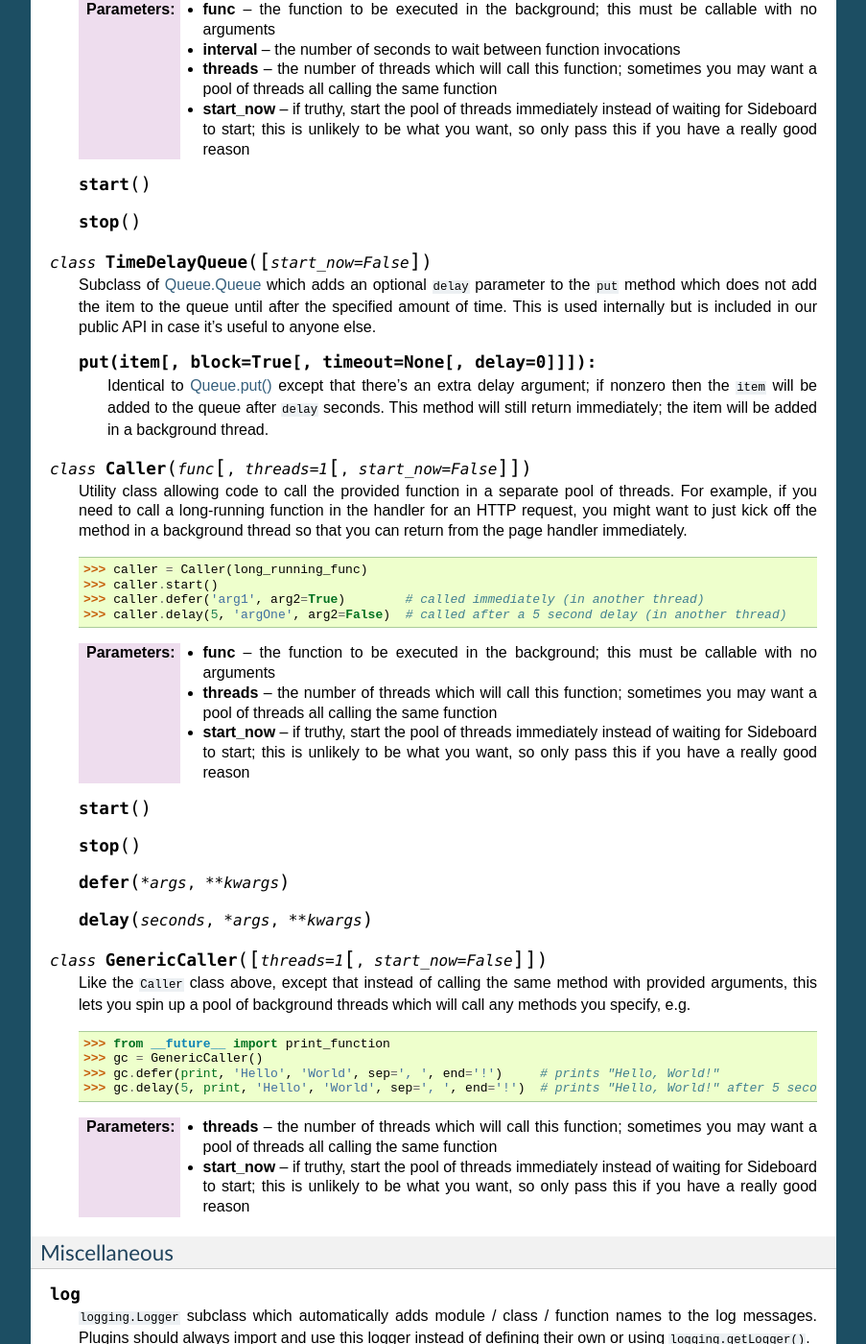
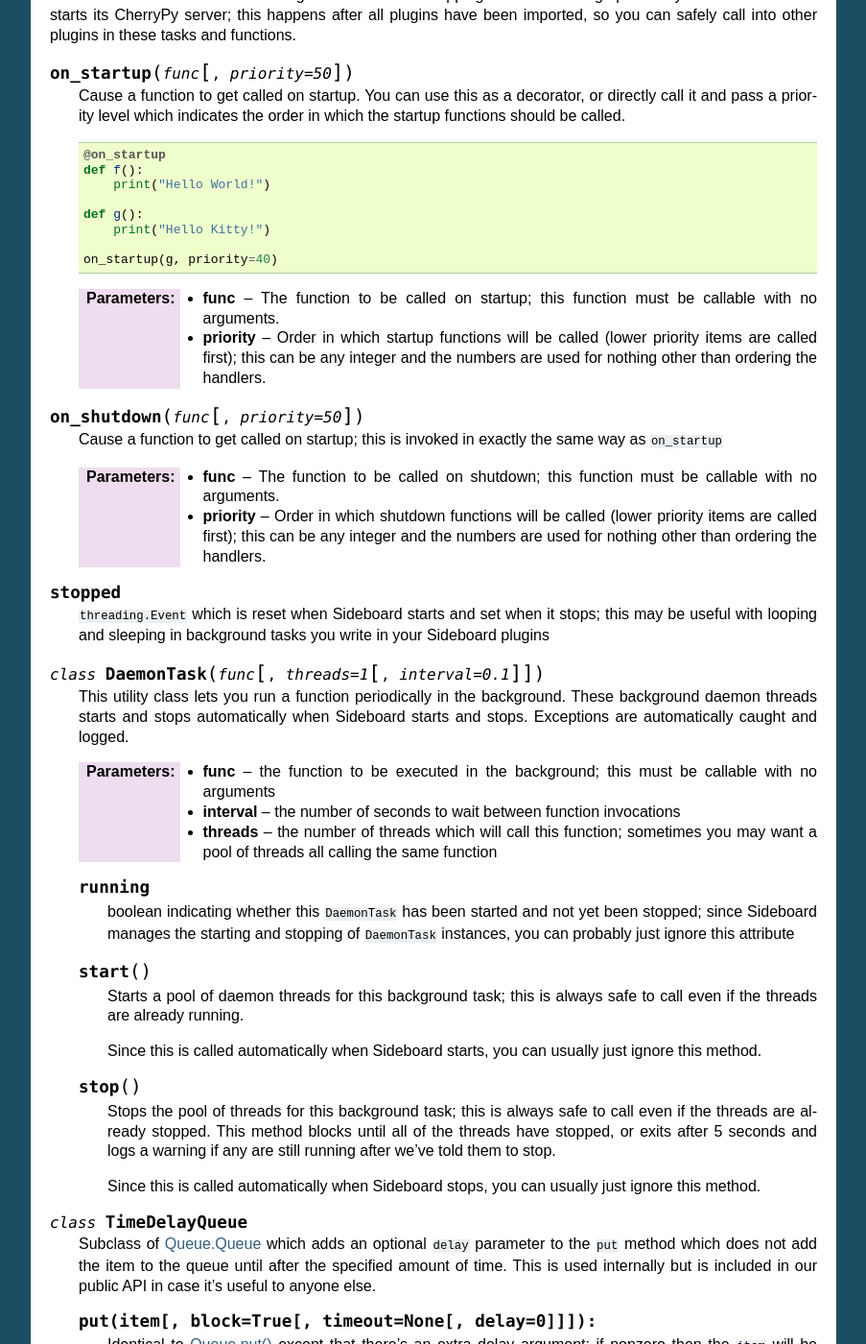
Before and after one commit to magfest/sideboard, a Sphinx documentation site: the page built from docs/source/index.rst, in a window 1280 px wide and 1400 px high, scrolled down 13577 px. Shown: the whole window at 96% size, without its empty margins (198-1101 px from the left). Built offline with Sphinx 7.4.7, drawn with Linux system fonts in a browser that asks for light colours; the version number is read from the project's files by our own code; some of the changed text lies outside the part shown.

Commit message:
#8: added more docstrings and sphinx docs, tweaked logging levels to avoid double-logging stacktraces, and added assertion about our ability to connect to localhost

```diff
--- a/docs/source/index.rst
+++ b/docs/source/index.rst
@@ -61,7 +61,7 @@
     $ paver make_sideboard_venv
     $ ./env/bin/python sideboard/run_server.py
 
-Now you can go to `<http://localhost:8282/>`_ and you'll see a page show you Sideboard' version and all of the installed plugins (currently none).
+Now you can go to `<http://localhost:8282/>`_ and you'll see a page show you Sideboard's version and all of the installed plugins (currently none).
 
 So let's create a plugin with paver:
 
@@ -365,52 +365,59 @@
         :param module: the module you are exposing; any function in this module which is not prefixed with an underscore will be callable
         :param namespace: the prefix which consumers calling your method over RPC will use; if omitted this defaults to your module name
 
+        After a module has been exposed, its methods can be called by other plugins, for example
 
-After a module has been exposed, its methods can be called by other plugins, for example
+        .. code-block:: python
 
-.. code-block:: python
+            from sideboard.lib import services
+            news, weather = services.news, services.weather
 
-    from sideboard.lib import services
-    news, weather = services.news, services.weather
+            def get_current_events():
+                return {
+                    "news": news.get_headlines(),
+                    "weather": weather.current_weather()
+                }
 
-    def get_current_events():
-        return {
-            "news": news.get_headlines(),
-            "weather": weather.current_weather()
-        }
+        One of the advantagtes of Sideboard is that your code doesn't need to care where the other plugins are installed; they could be either local or remote.  If they're installed on the same machine, then the above code would just work with nothing else needed, and if they're on a different box, you'd need to add the ``rpc_services`` section to your config file:
 
-One of the advantagtes of Sideboard is that your code doesn't need to care where the other plugins are installed; they could be either local or remote.  If they're installed on the same machine, then the above code would just work with nothing else needed, and if they're on a different box, you'd need to add the ``rpc_services`` section to your config file:
+        .. code-block:: none
 
-.. code-block:: none
+            [rpc_services]
+            foo = example.com
+            bar = example.com
+            baz = secure.com
+            news = secure.com
+            weather = insecure.biz:8080
 
-    [rpc_services]
-    foo = example.com
-    bar = example.com
-    baz = secure.com
-    news = secure.com
-    weather = insecure.biz:8080
+            [[secure.com]]
+            ca = /path/to/ca.pem
+            client_key = /path/to/key.pem
+            client_cert = /path/to/cert.pem
 
-    [[secure.com]]
-    ca = /path/to/ca.pem
-    client_key = /path/to/key.pem
-    client_cert = /path/to/cert.pem
+            [[insecure.biz:8080]]
+            jsonrpc_only = True
+            ca =
+            client_key =
+            client_cert =
 
-    [[insecure.biz:8080]]
-    jsonrpc_only = True
-    ca =
-    client_key =
-    client_cert =
+        Note that the rpc_services section contains a mapping of service names to hostnames, and you may optionally add a subsection for each hostname, specifying the client cert information.  If omitted, these values will default to the global values of the same names.  So if you're using the same CA for all of your sideboard apps, you probably won't need to include any subsections.
 
-Note that the rpc_services section contains a mapping of service names to hostnames, and you may optionally add a subsection for each hostname, specifying the client cert information.  If omitted, these values will default to the global values of the same names.  So if you're using the same CA for all of your sideboard apps, you probably won't need to include any subsections.
+    .. attribute:: jsonrpc
 
-We use websockets as the default RPC mechanism, but you can also use Jsonrpc as a fallback, using the .jsonrpc attribute of sideboard.lib.services.  You can also configure a service to ONLY use jsonrpc using the ``jsonrpc_only`` config value in the subsection for that host; you probably shouldn't do that unless you're connecting to a non-Sideboard service.
+        We use websockets as the default RPC mechanism, but you can also use Jsonrpc as a fallback, using the .jsonrpc attribute of sideboard.lib.services.  You can also configure a service to ONLY use jsonrpc using the ``jsonrpc_only`` config value in the subsection for that host; you probably shouldn't do that unless you're connecting to a non-Sideboard service.
 
->>> from sideboard.lib import services
->>> services.foo.some_func()          # uses websockets
-'Hello World!'
->>> services.foo.jsonrpc.some_func()  # uses jsonrpc
-'Hello World!'
->>> services.weather.some_func()      # uses jsonrpc
+        >>> from sideboard.lib import services
+        >>> services.foo.some_func()          # uses websockets
+        'Hello World!'
+        >>> services.foo.jsonrpc.some_func()  # uses jsonrpc
+        'Hello World!'
+        >>> services.weather.some_func()      # uses jsonrpc
+
+    .. method:: get_websocket(service_name)
+
+        The services API already opens a websocket connection to each remote host which it's been configured to call out to for RPC services.  This method returns the underlying websocket connection for the specified service name, although you probably won't need to access these websocket connections directly, because
+        * if you need to make RPC calls, we recommend just calling into service object methods, e.g. ``services.foo.some_func()``
+        * if you need to make a websocket subscription, we recommend using the `Subscription <#Subscription>`_ class
 
 
 
@@ -562,11 +569,18 @@
 
 Sideboard provides several useful classes for establishing websocket connections to other Sideboard servers, implementing the websocket RPC protocol described in the previous section.
 
-.. class:: WebSocket([url[, ssl_opts={}]])
+.. class:: WebSocket([url[, ssl_opts={}[, connect_immediately=True[, max_wait=2]]]])
 
-    Class representing a persistent websocket connection to the specified url (or connecting to this sideboard instance on localhost if necessary), with an option dictionary of extra keyword arguments to be passed to ssl.wrap_socket, typically client cert parameters.
+    Class representing a persistent websocket connection to the specified url (or connecting to this sideboard instance on localhost if url is omitted), with an option dictionary of extra keyword arguments to be passed to ssl.wrap_socket, typically client cert parameters.
 
-    Instantiating a WebSocket object immediately starts two threads:
+    You probably won't ever need to instantiate this class directly in your production code, but it's used under the hood to implement the `services API <#services>`_ and is very useful for debugging or one-off scripts.
+
+    :param url:
+    :param ssl_opts:
+    :param connect_immediately:
+    :param max_wait:
+
+    Instantiating a WebSocket object immediately starts two threads (unless ``connect_immediately`` is false, in which case this will happen when ``.connect()`` is called):
 
     * a thread which listens on the open connection and dispatches incoming messages
 
@@ -615,6 +629,12 @@
 
         :param client: the client id being unsubscribed; this is whatever was returned from the ``subscribe`` method
 
+    .. method:: connect([max_wait=0])
+
+        Starts the two background threads described above.  This method returns immediately unless the ``max_wait`` parameter is specified.  If specified, we will wait for up to that many seconds for the underlying connection to be active.  If that much time elapses without a successful connection, a warning will be logged, but we will still return without raising an exception with the websocket in an unconnected state.
+
+        This method is safe to call if this websocket is already connected; in that case this method is effectively a noop because nothing will happen.
+
     .. method:: close()
 
         Closes this connection safely; any errors will be logged and swallowed, so this method will never raise an exception.  Both daemon threads are stopped.
@@ -624,6 +644,13 @@
     .. attribute:: connected
 
         boolean indicating whether or not this connection is currently active
+
+    .. attribute:: fallback
+
+        Handler function which is called when we receive a message which is not a response to either a ``call`` or ``subscribe`` RPC message.  By default this just logs an error message.  You can override this by either subclassing this class or simply by setting the attribute to a function which takes a single argument (the message received), e.g.
+
+        >>> ws = WebSocket()
+        >>> ws.fallback = lambda message: do_something_with(message)
 
 
 .. class:: Subscription(rpc_method, *args, **kwargs)
@@ -756,24 +783,35 @@
 
 .. attribute:: stopped
 
-    ``threading.Event`` which is reset when Sideboard starts and set when it stops; this may be useful with infinitely looping and sleeping in background tasks
+    ``threading.Event`` which is reset when Sideboard starts and set when it stops; this may be useful with looping and sleeping in background tasks you write in your Sideboard plugins
 
 
-.. class:: DaemonTask(func[, threads=1[, start_now=False]])
+.. class:: DaemonTask(func[, threads=1[, interval=0.1]])
 
-    This utility class lets you run a function periodically in the background.  This background thread starts and stops automatically when Sideboard starts and stops.  Exceptions are automatically caught and logged.
+    This utility class lets you run a function periodically in the background.  These background daemon threads starts and stops automatically when Sideboard starts and stops.  Exceptions are automatically caught and logged.
 
     :param func: the function to be executed in the background; this must be callable with no arguments
     :param interval: the number of seconds to wait between function invocations
     :param threads: the number of threads which will call this function; sometimes you may want a pool of threads all calling the same function
-    :param start_now: if truthy, start the pool of threads immediately instead of waiting for Sideboard to start; this is unlikely to be what you want, so only pass this if you have a really good reason
+
+    .. attribute:: running
+
+        boolean indicating whether this ``DaemonTask`` has been started and not yet been stopped; since Sideboard manages the starting and stopping of ``DaemonTask`` instances, you can probably just ignore this attribute
 
     .. method:: start()
 
+        Starts a pool of daemon threads for this background task; this is always safe to call even if the threads are already running.
+
+        Since this is called automatically when Sideboard starts, you can usually just ignore this method.
+
     .. method:: stop()
 
+        Stops the pool of threads for this background task; this is always safe to call even if the threads are already stopped.  This method blocks until all of the threads have stopped, or exits after 5 seconds and logs a warning if any are still running after we've told them to stop.
 
-.. class:: TimeDelayQueue([start_now=False])
+        Since this is called automatically when Sideboard stops, you can usually just ignore this method.
+
+
+.. class:: TimeDelayQueue()
 
     Subclass of `Queue.Queue <http://docs.python.org/2/library/queue.html#Queue.Queue>`_ which adds an optional ``delay`` parameter to the ``put`` method which does not add the item to the queue until after the specified amount of time.  This is used internally but is included in our public API in case it's useful to anyone else.
 
@@ -782,29 +820,29 @@
         Identical to `Queue.put() <http://docs.python.org/2/library/queue.html#Queue.Queue.put>`_ except that there's an extra delay argument; if nonzero then the ``item`` will be added to the queue after ``delay`` seconds.  This method will still return immediately; the item will be added in a background thread.
 
 
-.. class:: Caller(func[, threads=1[, start_now=False]])
+.. class:: Caller(func[, threads=1])
 
     Utility class allowing code to call the provided function in a separate pool of threads.  For example, if you need to call a long-running function in the handler for an HTTP request, you might want to just kick off the method in a background thread so that you can return from the page handler immediately.
 
     >>> caller = Caller(long_running_func)
-    >>> caller.start()
     >>> caller.defer('arg1', arg2=True)        # called immediately (in another thread)
     >>> caller.delay(5, 'argOne', arg2=False)  # called after a 5 second delay (in another thread)
 
     :param func: the function to be executed in the background; this must be callable with no arguments
     :param threads: the number of threads which will call this function; sometimes you may want a pool of threads all calling the same function
-    :param start_now: if truthy, start the pool of threads immediately instead of waiting for Sideboard to start; this is unlikely to be what you want, so only pass this if you have a really good reason
 
-    .. method:: start()
-
-    .. method:: stop()
+    This is a subclass of `DaemonTask <#DaemonTask>`_, so it has ``.start()`` and ``.stop()`` methods as well as a ``.running`` attribute which you can probably ignore, since Sideboard manages the starting and stopping of this class' instances.
 
     .. method:: defer(*args, **kwargs)
 
+        Pass a set of arguments and keyword arguments which will be used to call this instance's function in a background thread.
+
     .. method:: delay(seconds, *args, **kwargs)
 
+        Call this instance's function in a background thread after the specified delay with the passed position and keyword arguments.
 
-.. class:: GenericCaller([threads=1[, start_now=False]])
+
+.. class:: GenericCaller([threads=1])
 
     Like the ``Caller`` class above, except that instead of calling the same method with provided arguments, this lets you spin up a pool of background threads which will call any methods you specify, e.g.
 
@@ -814,8 +852,8 @@
     >>> gc.delay(5, print, 'Hello', 'World', sep=', ', end='!')  # prints "Hello, World!" after 5 seconds
 
     :param threads: the number of threads which will call this function; sometimes you may want a pool of threads all calling the same function
-    :param start_now: if truthy, start the pool of threads immediately instead of waiting for Sideboard to start; this is unlikely to be what you want, so only pass this if you have a really good reason
 
+    This is a subclass of `DaemonTask <#DaemonTask>`_, so it has ``.start()`` and ``.stop()`` methods as well as a ``.running`` attribute which you can probably ignore, since Sideboard manages the starting and stopping of this class' instances.
 
 
 Miscellaneous
```
Also changed, not shown: other parts of docs/source/index.rst (+1 -1 lines), 2 other files.
